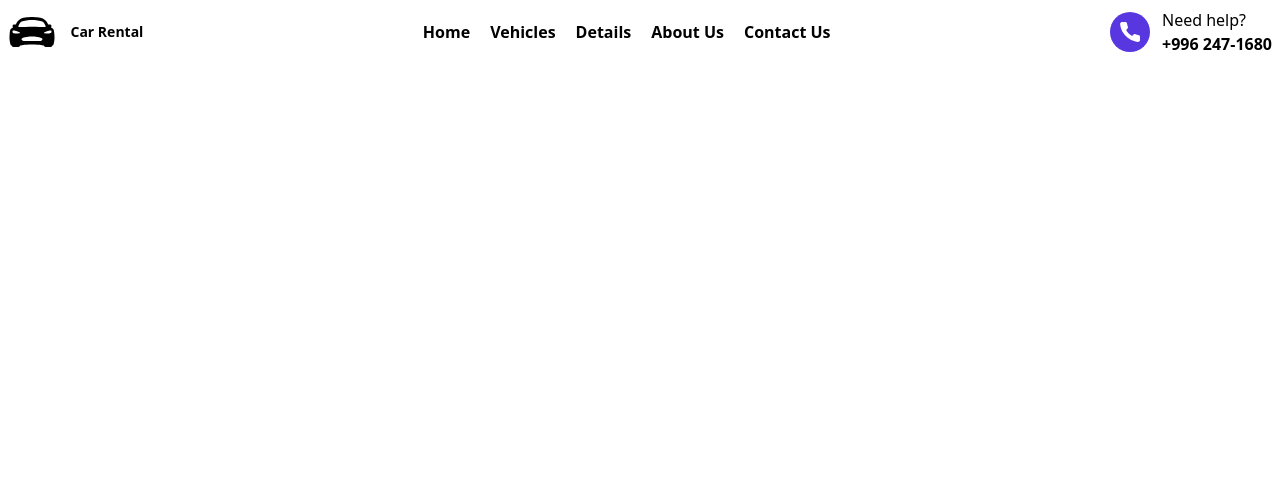
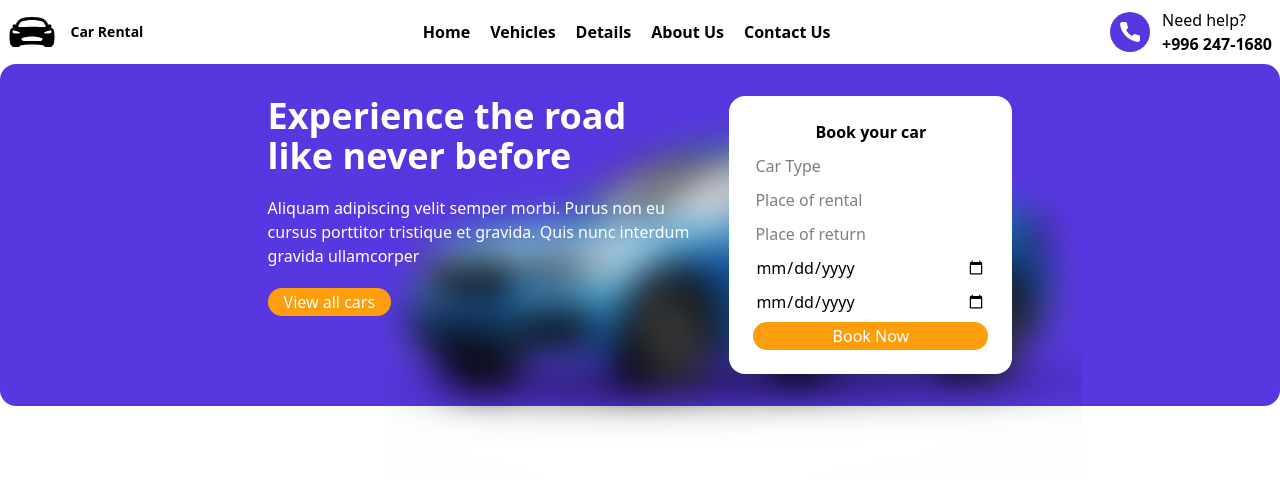
Before and after one commit to qutaybmafarjeh/Car-Rent, a website: page index.html in a window 1280 px wide. Drawn offline with Linux system fonts and the light colour scheme.

Commit message:
create hero section

```diff
--- a/index.html
+++ b/index.html
@@ -6,7 +6,9 @@
     <meta name="viewport" content="width=device-width, initial-scale=1.0">
     <title>Car Rents</title>
     <link href="./assets/css/output.css" rel="stylesheet">
-    <link rel="stylesheet" href="https://cdnjs.cloudflare.com/ajax/libs/font-awesome/7.0.1/css/all.min.css" integrity="sha512-2SwdPD6INVrV/lHTZbO2nodKhrnDdJK9/kg2XD1r9uGqPo1cUbujc+IYdlYdEErWNu69gVcYgdxlmVmzTWnetw==" crossorigin="anonymous" referrerpolicy="no-referrer" />
+    <link rel="stylesheet" href="https://cdnjs.cloudflare.com/ajax/libs/font-awesome/7.0.1/css/all.min.css"
+        integrity="sha512-2SwdPD6INVrV/lHTZbO2nodKhrnDdJK9/kg2XD1r9uGqPo1cUbujc+IYdlYdEErWNu69gVcYgdxlmVmzTWnetw=="
+        crossorigin="anonymous" referrerpolicy="no-referrer" />
 
 </head>
 
@@ -30,19 +32,51 @@
                     </ul>
                 </div>
                 <button class="md:hidden size-12">
-                   <i class="fa-solid fa-bars"></i>
+                    <i class="fa-solid fa-bars"></i>
                 </button>
                 <div class="flex items-center gap-3">
                     <img src="./assets/image/needhelp.svg" />
                     <div class="flex-column">
-                    <h3>Need help?</h3>
-                    <h3 class="font-bold"> +996 247-1680</h3>
-                </div>
+                        <h3>Need help?</h3>
+                        <h3 class="font-bold"> +996 247-1680</h3>
+                    </div>
                 </div>
             </div>
         </div>
 
     </div>
+
+    <main>
+
+        <div class="hero relative">
+            <img class="absolute left-96 pb-5 " src="./assets/image/backcar.png"/>
+            <div class="mx-auto py-8 rounded-2xl container bg-[#5937E0]">
+                <div class="flex justify-center gap-10 flex-wrap">
+                    <div class="left-side relative">
+                        <h2 class="text-white font-bold text-4xl pb-5">Experience the road <br> like never before</h2>
+                        <p class="text-white pb-5">Aliquam adipiscing velit semper morbi. Purus non eu <br> cursus
+                            porttitor
+                            tristique et gravida. Quis nunc interdum <br> gravida ullamcorper</p>
+                        <button class="rounded-2xl px-4 py-0.5 text-white bg-[#FF9E0C]">View all cars</button>
+                    </div>
+
+                    <div class="right-side rounded-2xl bg-white p-6 relative">
+                        <h3 class="text-center pb-2 font-bold">Book your car</h3>
+                        <div class="inputs flex flex-col">
+                            <input type="text" placeholder="Car Type" class="input pb-2 p-0.5" />
+                            <input type="text" placeholder="Place of rental" class="input pb-2 p-0.5" />
+                            <input type="text" placeholder="Place of return" class="input pb-2 p-0.5" />
+                            <input type="date" placeholder="Rental date" class="input pb-2 p-0.5" />
+                            <input type="date" placeholder="Return date" class="input pb-2 p-0.5" />
+                            <button class="rounded-2xl px-4 py-0.5 text-white bg-[#FF9E0C]">Book Now</button>
+                        </div>
+                    </div>
+                </div>
+
+            </div>
+            </div>
+
+    </main>
 </body>
 
 </html>
```
Also changed, not shown: assets/css/output.css, assets/image/backcar.png (added).
